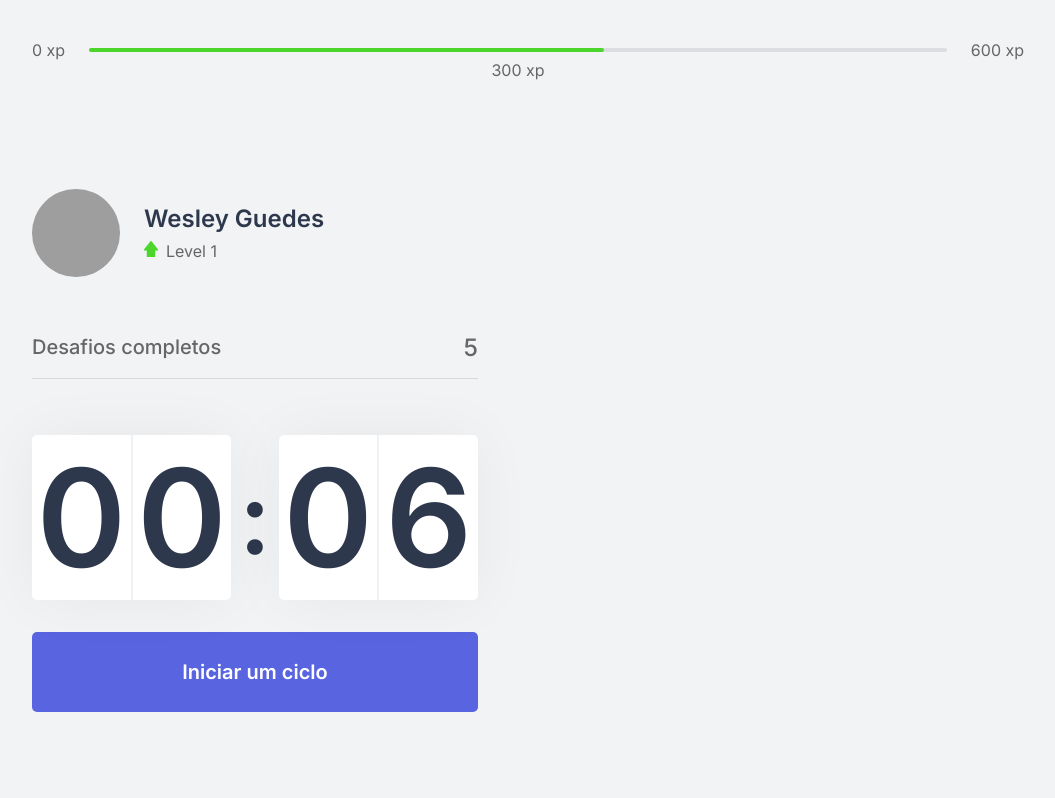
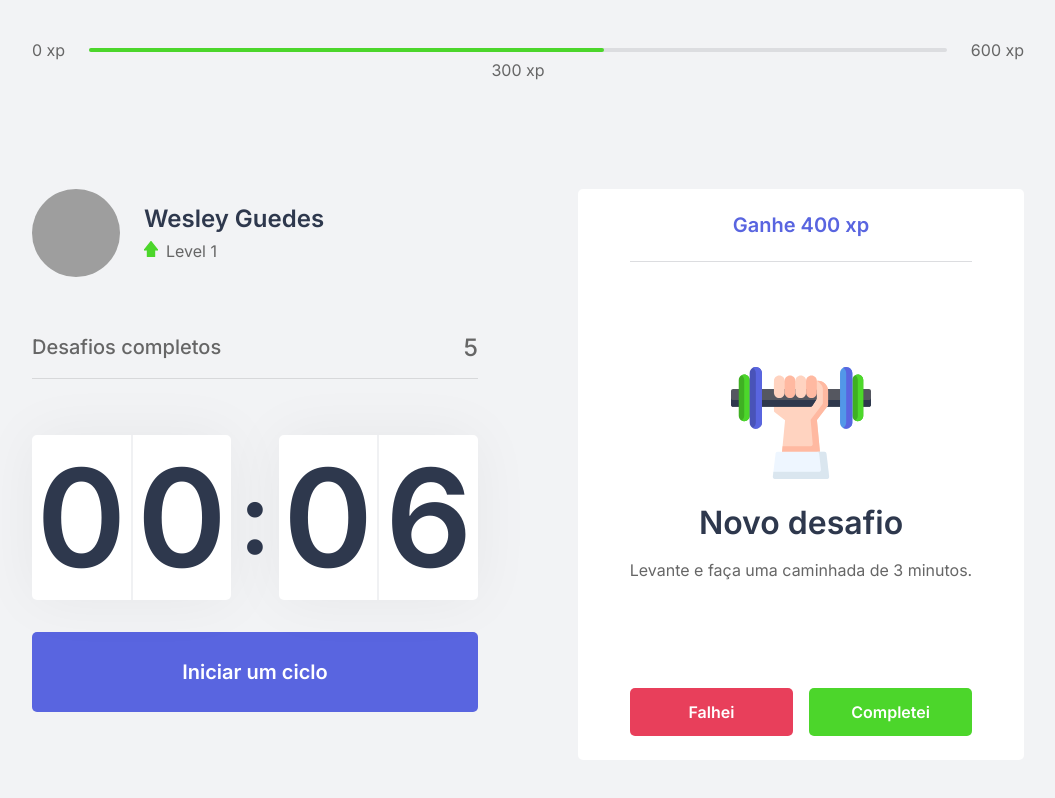
Before and after one commit to wgueds/moveit, a Next.js app: page / in a window 1280 px wide. Shown: the top 798 px of the page, without its empty margins (112-1167 px from the left). Built offline with nearby package versions, Linux system fonts and the light colour scheme; grey boxes are pictures that could not be loaded.

Commit message:
Finalizando layout

```diff
--- /dev/null
+++ b/src/components/ChallengeBox.tsx
@@ -0,0 +1,42 @@
+import styles from '../styles/components/ChallengeBox.module.css';
+
+export function ChallengeBox() {
+    const hasActiveChallenge = true;
+
+    return (
+        <div className={styles.challengeBoxContainer}>
+            {
+                hasActiveChallenge ? (
+                    <div className={styles.challengeBoxActive}>
+                        <header>Ganhe 400 xp</header>
+
+                        <main>
+                            <img src="icons/body.svg" />
+                            <strong>Novo desafio</strong>
+                            <p>Levante e faça uma caminhada de 3 minutos.</p>
+                        </main>
+
+                        <footer>
+                            <button
+                                type="button"
+                                className={styles.challengeFaileButton}
+                            >Falhei</button>
+                            <button
+                                type="button"
+                                className={styles.challengeSucceedeButton}
+                            >Completei</button>
+                        </footer>
+                    </div>
+                ) : (
+                        <div className={styles.challengeBoxNotActive}>
+                            <strong>Finalize um ciclo para receber um desafio</strong>
+                            <p>
+                                <img src="icons/level-up.svg" alt="Level Up" />
+                            Avance de level completando desafios.
+                        </p>
+                        </div>
+                    )
+            }
+        </div>
+    );
+}
--- a/src/pages/index.tsx
+++ b/src/pages/index.tsx
@@ -1,4 +1,5 @@
 import Head from 'next/head';
+import { ChallengeBox } from '../components/ChallengeBox';
 import { CompletedChallenges } from "../components/CompletedChallenges";
 import { Countdown } from "../components/Countdown";
 import { ExperienceBar } from "../components/ExperienceBar";
@@ -21,7 +22,10 @@
           <CompletedChallenges />
           <Countdown />
         </div>
-        <div></div>
+
+        <div>
+          <ChallengeBox />
+        </div>
       </section>
     </div>
   )
--- /dev/null
+++ b/src/styles/components/ChallengeBox.module.css
@@ -0,0 +1,111 @@
+.challengeBoxContainer {
+    height: 100%;
+
+    background: var(--white);
+    border-radius: 5px;
+    box-shadow: 0 0 60 rgba(0, 0, 0, 0.05);
+    padding: 1.5rem 2rem;
+
+    display: flex;
+    flex-direction: column;
+    align-items: center;
+    justify-content: center;
+
+    text-align: center;
+}
+
+.challengeBoxNotActive {
+    display: flex;
+    flex-direction: column;
+    align-items: center;
+
+}
+
+.challengeBoxNotActive strong {
+    font-size: 1.5rem;
+    font-weight: 500;
+    line-height: 1.4rem;
+}
+
+.challengeBoxNotActive p {
+    display: flex;
+    flex-direction: column;
+    align-items: center;
+    line-height: 1.4rem;
+    max-width: 70%;
+    margin-top: 3rem;
+}
+
+.challengeBoxNotActive p img {
+    margin-bottom: 1rem;
+}
+
+.challengeBoxActive {
+    height: 100%;
+
+    display: flex;
+    flex-direction: column;
+}
+
+.challengeBoxActive header {
+    color: var(--blue);
+    font-weight: 600;
+    font-size: 1.25rem;
+    padding: 0 2rem 1.5rem;
+    border-bottom: 1px solid var(--gray-line);
+}
+
+.challengeBoxActive main {
+    flex: 1;
+    display: flex;
+    flex-direction: column;
+    align-items: center;
+    justify-content: center;
+}
+
+.challengeBoxActive main strong {
+    font-size: 2rem;
+    font-weight: 600;
+    color: var(--title);
+    margin: 1.5rem 0 1rem;
+}
+
+.challengeBoxActive main p {
+    line-height: 1.5;
+}
+
+.challengeBoxActive footer {
+    display: grid;
+    grid-template-columns: 1fr 1fr;
+    gap: 1rem;
+}
+
+.challengeBoxActive footer button {
+    height: 3rem;
+
+    display: flex;
+    align-items: center;
+    justify-content: center;
+
+    border: 0;
+    border-radius: 5px;
+
+    color: var(--white);
+
+    font-size: 1rem;
+    font-weight: 600;
+
+    transition: filter 0.2s;
+}
+
+.challengeBoxActive footer button.challengeFaileButton {
+    background: var(--red);
+}
+
+.challengeBoxActive footer button.challengeSucceedeButton {
+    background: var(--green);
+}
+
+.challengeBoxActive footer button:hover {
+    filter: brightness(0.9);
+}
```
